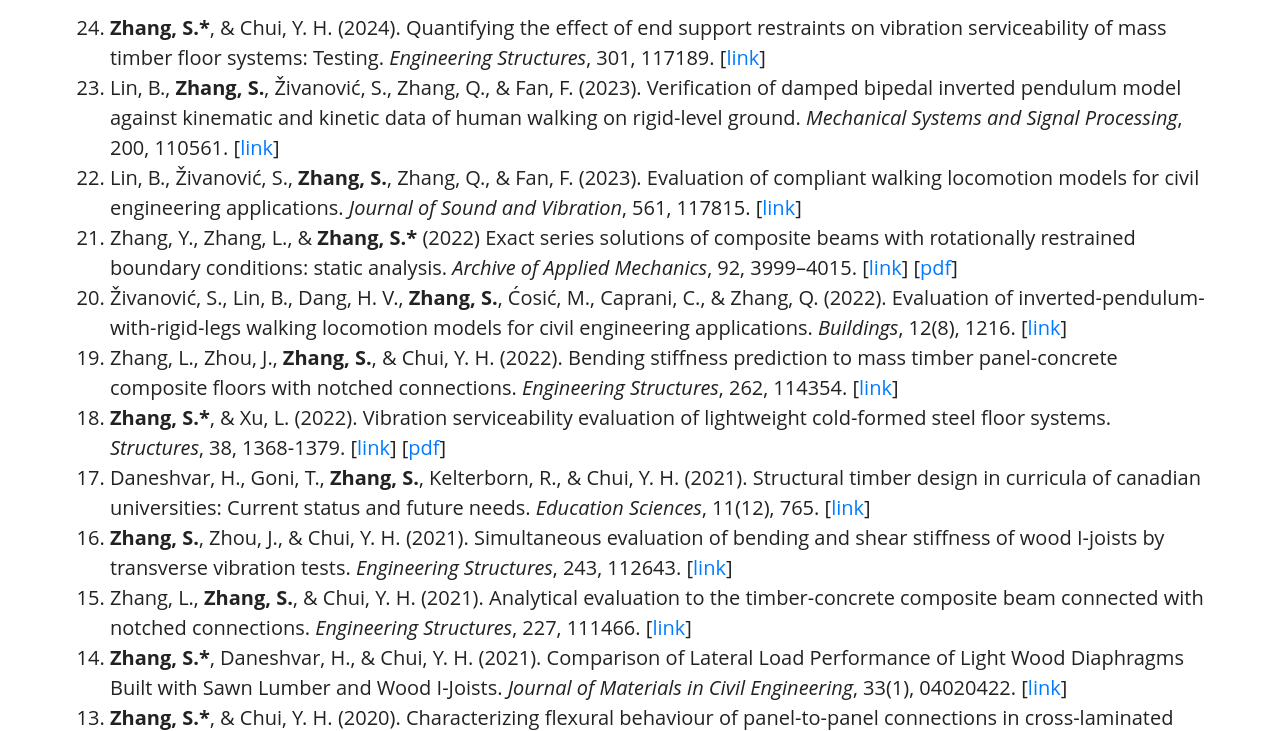
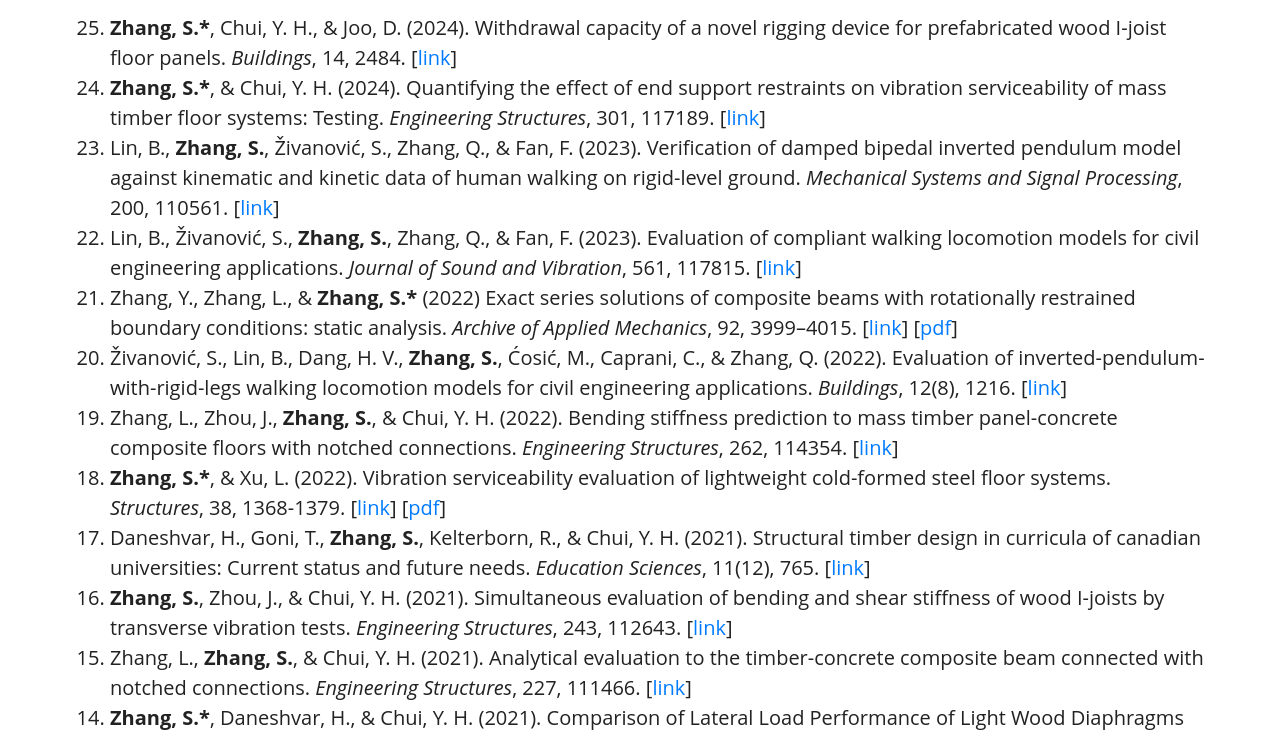
Before and after one commit to sigongzhang/sigongzhang.github.io, a plain HTML site: page Research-Publications.html in a window 1280 px wide. Shown: the part 176-907 px from the top of the page. Drawn offline with Linux system fonts and the light colour scheme.

Commit message:
Add files via upload

```diff
--- a/Research-Publications.html
+++ b/Research-Publications.html
@@ -86,6 +86,8 @@
             <div class="portfolio_details_inner">
 
                 <ol reversed>
+                    <li><b>Zhang, S.*</b>, Chui, Y. H., & Joo, D. (2024). Withdrawal capacity of a novel rigging device for prefabricated wood I-joist floor panels. <i>Buildings</i>, 14, 2484.
+                        [<a href="https://doi.org/10.3390/buildings14082484" target="_blank">link</a>]</li>
                     <li><b>Zhang, S.*</b>, & Chui, Y. H. (2024). Quantifying the effect of end support restraints on vibration serviceability of mass timber floor systems: Testing.
                         <i>Engineering Structures</i>, 301, 117189. [<a href="https://doi.org/10.1016/j.engstruct.2023.117189" target="_blank">link</a>]</li>
                     <li>Lin, B., <b>Zhang, S.</b>, Živanović, S., Zhang, Q., & Fan, F. (2023). Verification of damped bipedal
```
